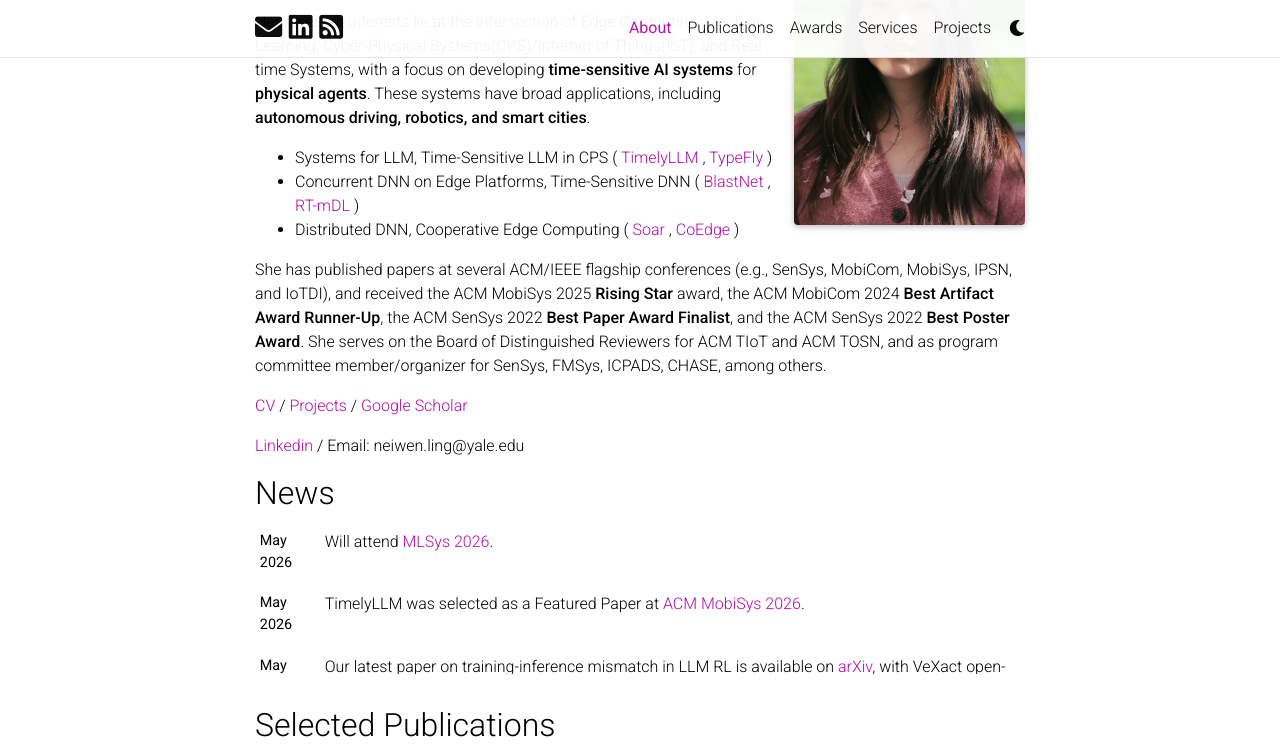
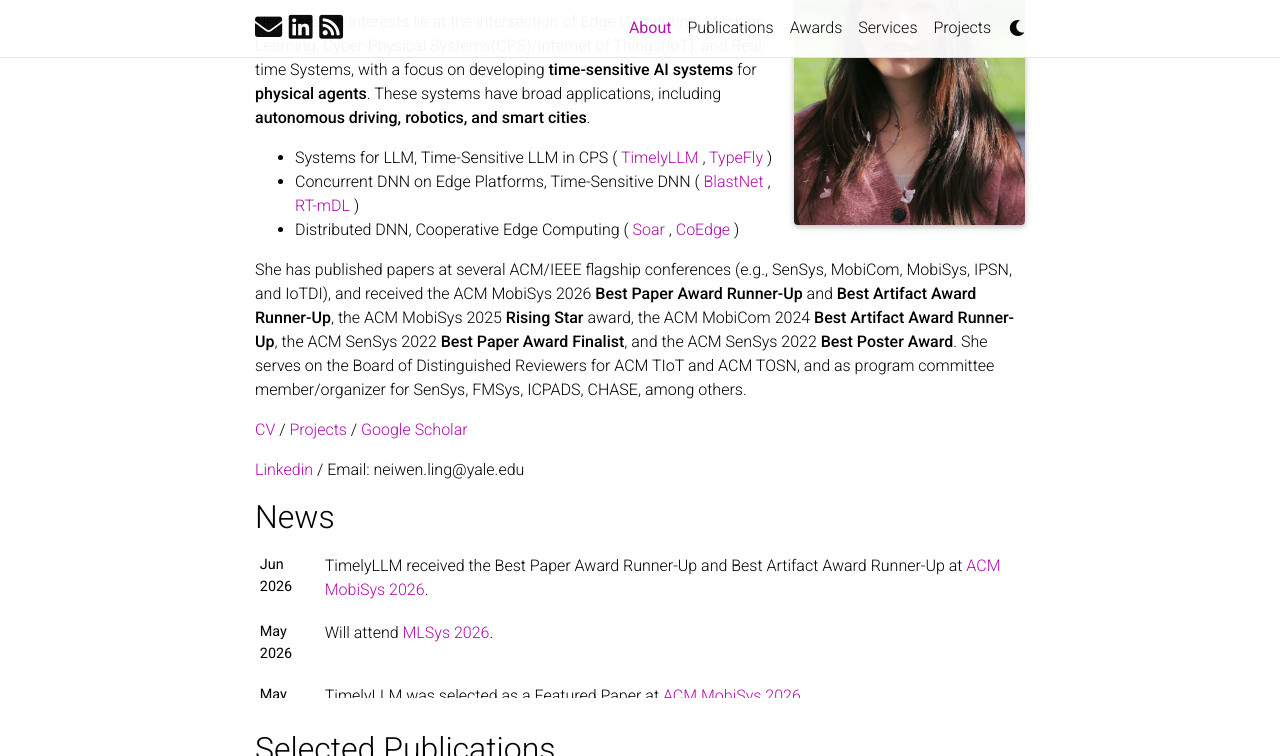
Before and after one commit to Neawhen/neiwen.github.io, a Jekyll site: the page built from _pages/about.md, in a window 1280 px wide and 900 px high, scrolled down 294 px, cut to the strip 0-756 px from the top of the window. Built offline with Jekyll 4.4.1, drawn with Linux system fonts in a browser that asks for light colours; full-size pictures stand in for the smaller copies a plugin makes; comment, search, counter and statistics services are not loaded; a style sheet for code colours, icons or effects is not loaded.

Commit message:
Add TimelyLLM awards

```diff
--- a/_bibliography/papers.bib
+++ b/_bibliography/papers.bib
@@ -56,8 +56,8 @@
   TimelyLLM introduces novel mechanisms of segmented generation and scheduling that optimally leverage redundancy between robot plan generation and execution phases.
   We report an implementation of TimelyLLM on a widely-used LLM serving framework and evaluate it on a range of robotic applications. Our evaluation shows that TimelyLLM improves the time utility up to 1.97x, and reduces the overall waiting time by 84%.},
   year={2026},
+  award={Best Paper Award Runner-Up and Best Artifact Award Runner-Up},
   featured={Featured Paper},
-  pdf={timelyllm.pdf},
   journal={The 24th ACM International Conference on Mobile Systems, Applications, and Services (ACM MobiSys 2026)},
   html={https://arxiv.org/abs/2412.18695},
 }
--- a/_pages/about.md
+++ b/_pages/about.md
@@ -28,7 +28,7 @@ These systems have broad applications, including **autonomous driving, robotics,
 - Concurrent DNN on Edge Platforms, Time-Sensitive DNN ( <a href="https://neawhen.github.io/neiwen.github.io/assets/pdf/blastnet_sensys2022.pdf" target="_blank" rel="noopener noreferrer"> BlastNet </a>,  <a href="https://dl.acm.org/doi/pdf/10.1145/3485730.3485938" target="_blank" rel="noopener noreferrer"> RT-mDL </a>)
 - Distributed DNN, Cooperative Edge Computing (<a href="https://dl.acm.org/doi/pdf/10.1145/3636534.3649352" target="_blank" rel="noopener noreferrer"> Soar </a>, <a href="https://dl.acm.org/doi/pdf/10.1145/3583120.3586955" target="_blank" rel="noopener noreferrer"> CoEdge </a>)
 
-She has published papers at several ACM/IEEE flagship conferences (e.g., SenSys, MobiCom, MobiSys, IPSN, and IoTDI), and received the ACM MobiSys 2025 **Rising Star** award, the ACM MobiCom 2024 **Best Artifact Award Runner-Up**, the ACM SenSys 2022 **Best Paper Award Finalist**, and the ACM SenSys 2022 **Best Poster Award**. She serves on the Board of Distinguished Reviewers for ACM TIoT and ACM TOSN, and as program committee member/organizer for SenSys, FMSys, ICPADS, CHASE, among others.
+She has published papers at several ACM/IEEE flagship conferences (e.g., SenSys, MobiCom, MobiSys, IPSN, and IoTDI), and received the ACM MobiSys 2026 **Best Paper Award Runner-Up** and **Best Artifact Award Runner-Up**, the ACM MobiSys 2025 **Rising Star** award, the ACM MobiCom 2024 **Best Artifact Award Runner-Up**, the ACM SenSys 2022 **Best Paper Award Finalist**, and the ACM SenSys 2022 **Best Poster Award**. She serves on the Board of Distinguished Reviewers for ACM TIoT and ACM TOSN, and as program committee member/organizer for SenSys, FMSys, ICPADS, CHASE, among others.
 
 <a href="https://neawhen.github.io/neiwen.github.io/assets/pdf/CV_Neiwen.pdf" target="_blank" rel="noopener noreferrer"> CV </a> / <a href="https://neawhen.github.io/neiwen.github.io/projects/" target="_blank" rel="noopener noreferrer"> Projects </a> / <a href="https://scholar.google.com/citations?user=ZtX9kXYAAAAJ&hl=zh-CN" target="_blank" rel="noopener noreferrer"> Google Scholar </a>
 
--- a/_pages/awards.md
+++ b/_pages/awards.md
@@ -6,6 +6,12 @@ description:
 nav: true
 nav_order: 2
 ---
+**Best Paper Award Runner-Up**\
+*ACM MobiSys, 2026*
+
+**Best Artifact Award Runner-Up**\
+*ACM MobiSys, 2026*
+
 **MobiSys Rising Star**\
 *ACM MobiSys, 2025*
 
```
Also changed, not shown: _news/announcement_27.md (added, +7 -0 lines), 1 other file.
